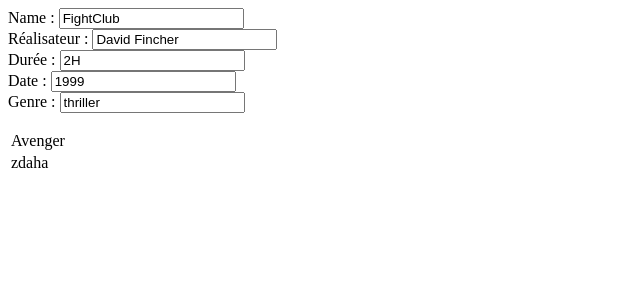
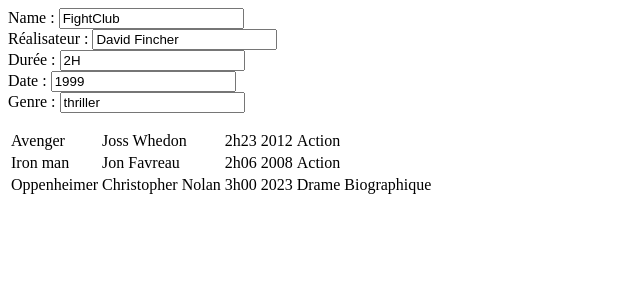
Before and after one commit to ProjetFilms/ProjetFilms, an Angular app: page / in a window 1280 px wide. Shown: the top 300 px of the page, without its empty margins (0-640 px from the left). Built offline with nearby package versions, Linux system fonts and the light colour scheme.

Commit message:
Changement liste

```diff
--- a/src/app/films/films-list/films-list.component.html
+++ b/src/app/films/films-list/films-list.component.html
@@ -23,5 +23,8 @@
     <tr *ngFor = 'let film of listFilms'>
         <td>{{film.titre}}</td>
         <td>{{film.realisateur}} </td>
+        <td>{{film.duree}}</td>
+        <td>{{film.date}} </td>
+        <td>{{film.genre}} </td>
     </tr>
 </table>
--- a/src/app/films/films-list/films-list.component.ts
+++ b/src/app/films/films-list/films-list.component.ts
@@ -36,7 +36,9 @@
 
   ngOnInit() {
     this.profileForm.patchValue(this.data);
-    this.listFilms.push(new Film("Avenger"))
-    this.listFilms.push(new Film("zdaha"))
+    this.listFilms.push(new Film("Avenger", "Joss Whedon", "2h23", "2012", "Action"))
+    this.listFilms.push(new Film("Iron man", "Jon Favreau", "2h06", "2008", "Action"))
+    this.listFilms.push(new Film("Oppenheimer", "Christopher Nolan", "3h00", "2023", "Drame Biographique"))
+
   }
 }
--- a/src/app/films/films.model.ts
+++ b/src/app/films/films.model.ts
@@ -1,9 +1,15 @@
 export class Film {
     titre: string;
     realisateur: string;
+    duree: string;
+    date: string;
+    genre: string;
 
-    constructor(titre: string = ''){
+    constructor(titre: string = '', realisateur: string = '', duree: string = '', date: string = '', genre: string = ''){
         this.titre = titre;
-        this.realisateur = "";
+        this.realisateur = realisateur;
+        this.duree = duree;
+        this.date = date;
+        this.genre = genre;
     }
 }
```
